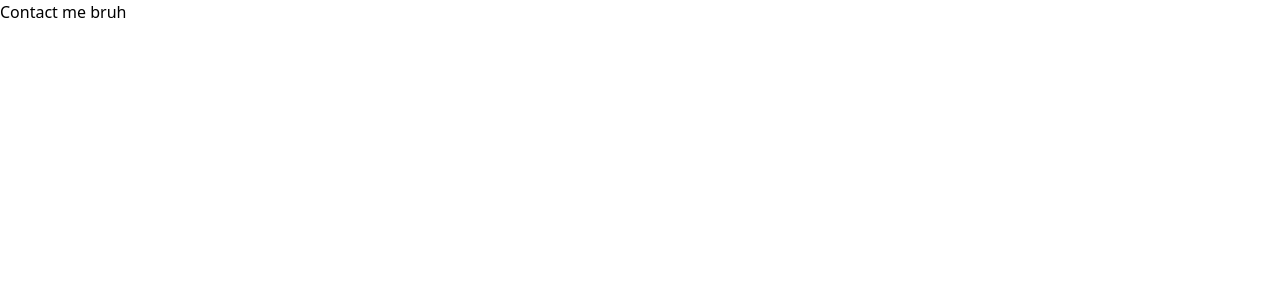
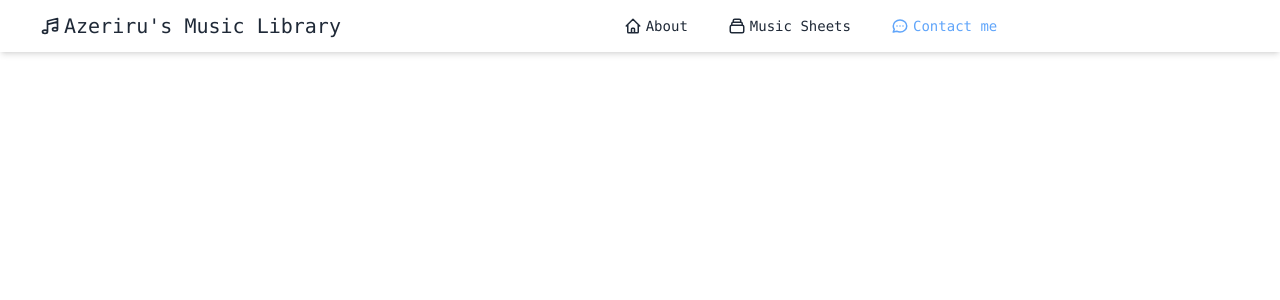
Before and after one commit to JethroSama/Client-1-site, a Next.js app: page /contact in a window 1280 px wide. Shown: the top 300 px of the page. Built offline with nearby package versions, Linux system fonts and the light colour scheme.

Commit message:
add header in contact page

```diff
--- a/pages/contact.js
+++ b/pages/contact.js
@@ -1,8 +1,11 @@
 import React from 'react'
+import Header from '../components/Header'
 
 const Contact = () => {
     return (
-        <div>Contact me bruh</div>
+        <div className='min-h-screen font-mono text-gray-800'>
+            <Header />
+        </div>
     )
 }
 
```
